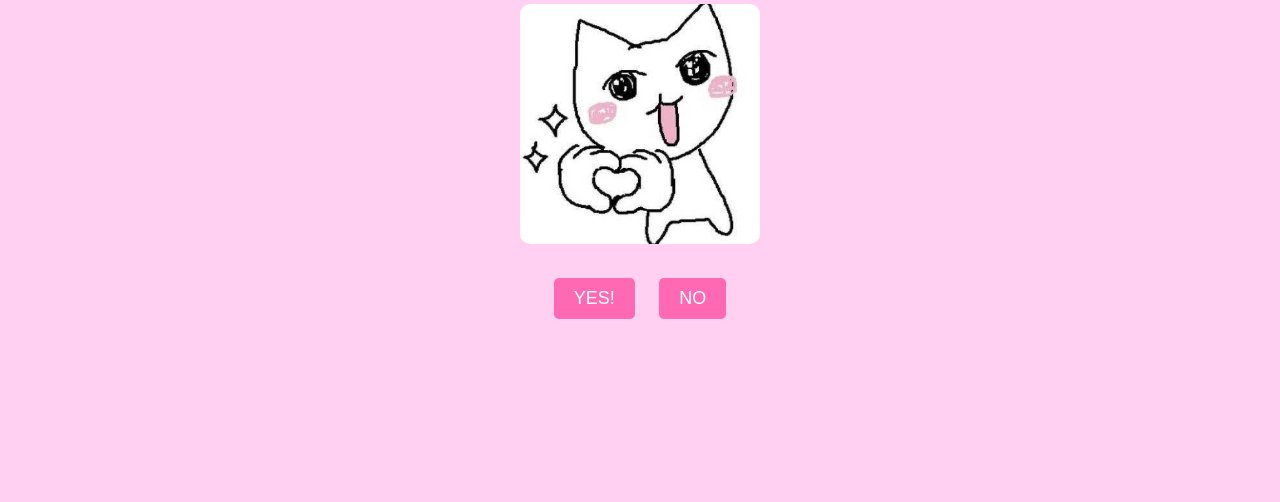
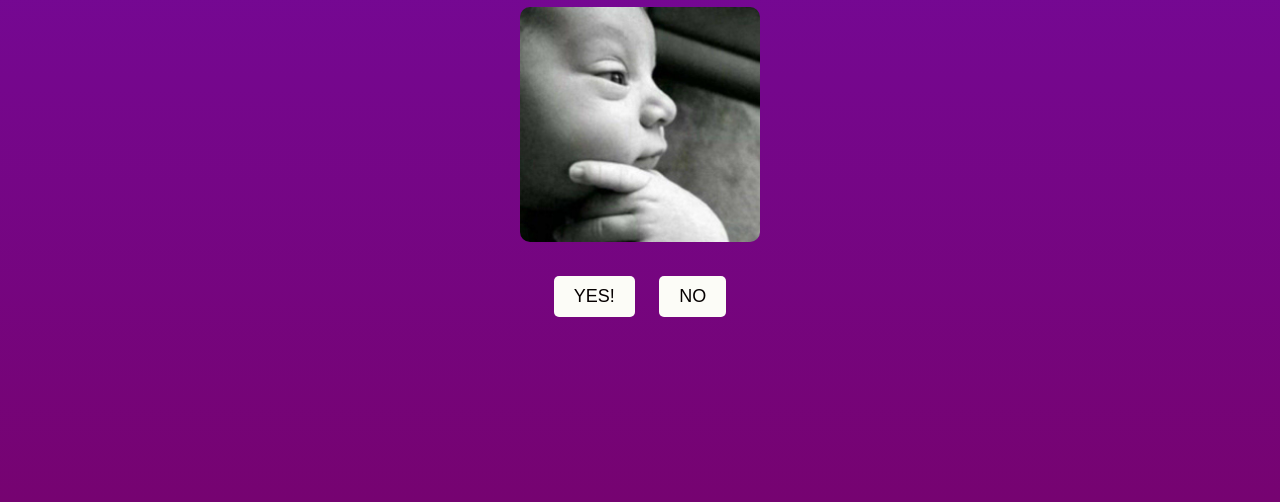
Before and after one commit to nihahacodes/checkin, a plain HTML site: page index.html in a window 1280 px wide. Shown: the part 338-840 px from the top of the page. Drawn offline with Linux system fonts and the light colour scheme.

Commit message:
Update index.html

```diff
--- a/index.html
+++ b/index.html
@@ -14,8 +14,8 @@
             margin: 0;
             font-family: 'Arial', sans-serif;
             text-align: center;
-            background-color: #ffd0f1;
-            color: #741661;
+            background:linear-gradient(rgb(116, 11, 168),rgb(118, 3, 113));
+            color: #ffdef8;
             padding: 20px;
         }
 
@@ -38,8 +38,8 @@
         }
 
         button {
-            background-color: #ff69b4;
-            color: white;
+            background-color: #fcfcf7;
+            color: rgb(6, 0, 0);
             border: none;
             padding: 10px 20px;
             font-size: 18px;
@@ -49,7 +49,7 @@
         }
 
         button:hover {
-            background-color: #ff1493;
+            background-color: #c781e0;
         }
 
         #yessmessage {
@@ -81,7 +81,7 @@
     </div>
 
     <div class="image-container">
-        <img src="heart.jpg" alt="Heart">
+        <img src="meme.jpg" alt="buhuhahaha">
     </div>
 
     <div class="button-container">
```
